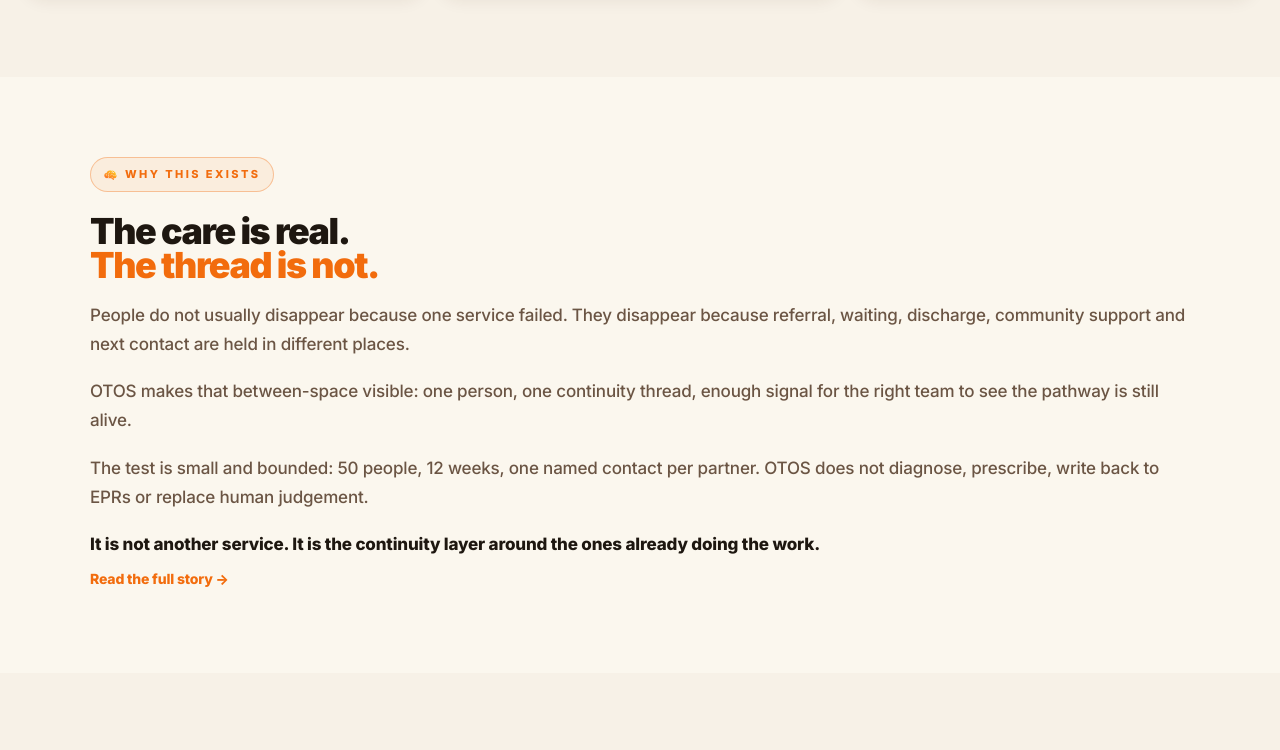
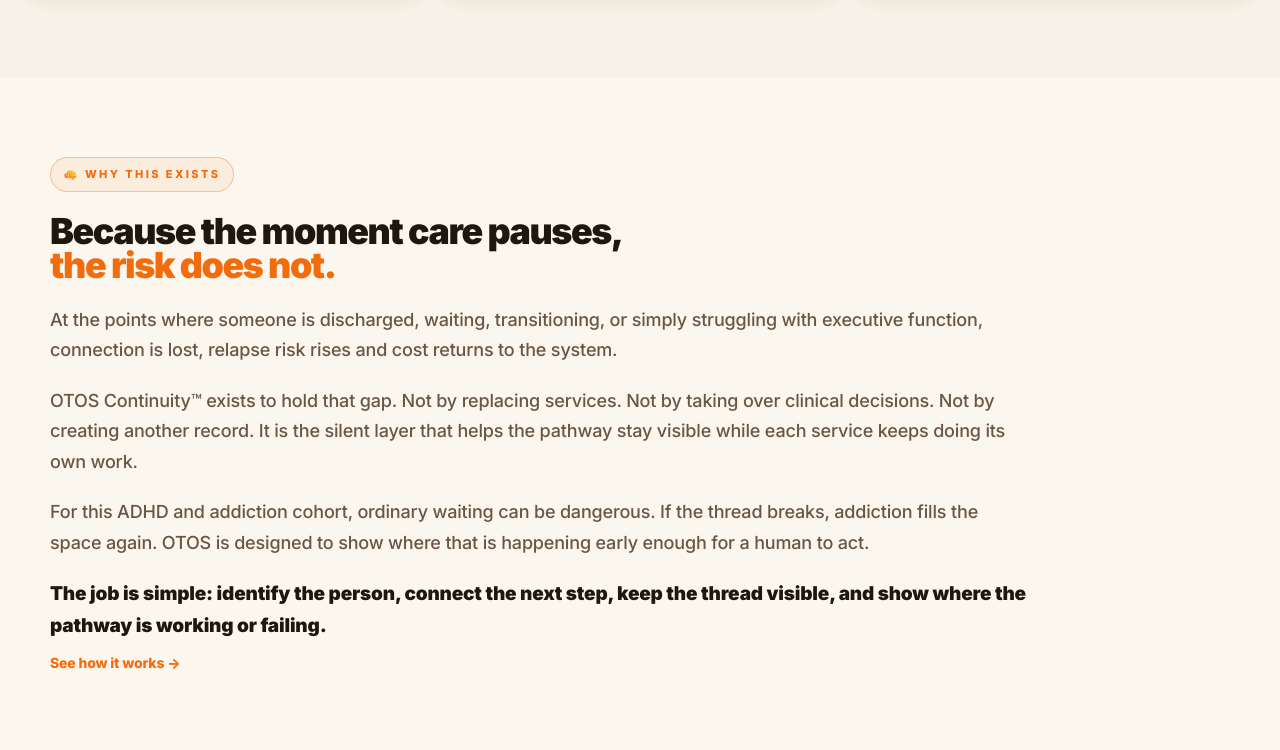
Before and after one commit to otoslifeproject-cell/partner-minisite, a website: page NHS-MINI-SITE/index.html in a window 1280 px wide. Shown: the part 2547-3297 px from the top of the page. Drawn offline with Linux system fonts and the light colour scheme.

Commit message:
Update index.html

```diff
--- a/NHS-MINI-SITE/index.html
+++ b/NHS-MINI-SITE/index.html
@@ -242,20 +242,37 @@
     </div>
   </section>
 
-  <!-- ══ WHY THIS EXISTS ════════════════════════════════ -->
-  <section class="paper-section paper-section--alt" id="why-this-exists">
-    <div class="container" style="max-width:1100px">
-      <span class="kicker"><span class="kicker-icon"></span>Why this exists</span>
-      <h2 style="max-width:740px">The care is real.<br><span class="accent">The thread is not.</span></h2>
-      <div style="margin-top:18px">
-        <p style="font-size:17px;color:var(--paper-muted)">People do not usually disappear because one service failed. They disappear because referral, waiting, discharge, community support and next contact are held in different places.</p>
-        <p style="font-size:17px;color:var(--paper-muted)">OTOS makes that between-space visible: one person, one continuity thread, enough signal for the right team to see the pathway is still alive.</p>
-        <p style="font-size:17px;color:var(--paper-muted)">The test is small and bounded: 50 people, 12 weeks, one named contact per partner. OTOS does not diagnose, prescribe, write back to EPRs or replace human judgement.</p>
-        <p style="font-size:17px;font-weight:800;color:var(--paper-ink)">It is not another service. It is the continuity layer around the ones already doing the work.</p>
-      </div>
-      <a href="founder-story.html" style="display:inline-block;margin-top:8px;font-size:14px;font-weight:800;color:var(--orange);text-decoration:none">Read the full story →</a>
+<!-- ══ WHY THIS EXISTS ════════════════════════════════ -->
+<section class="paper-section paper-section--alt" id="why-this-exists">
+  <div class="container" style="max-width:1180px">
+    <span class="kicker"><span class="kicker-icon"></span>Why this exists</span>
+
+    <h2 style="max-width:900px">
+      Because the moment care pauses,<br>
+      <span class="accent">the risk does not.</span>
+    </h2>
+
+    <div style="max-width:980px;margin-top:22px">
+      <p style="font-size:18px;line-height:1.7;color:var(--paper-muted)">
+        At the points where someone is discharged, waiting, transitioning, or simply struggling with executive function, connection is lost, relapse risk rises and cost returns to the system.
+      </p>
+
+      <p style="font-size:18px;line-height:1.7;color:var(--paper-muted)">
+        OTOS Continuity™ exists to hold that gap. Not by replacing services. Not by taking over clinical decisions. Not by creating another record. It is the silent layer that helps the pathway stay visible while each service keeps doing its own work.
+      </p>
+
+      <p style="font-size:18px;line-height:1.7;color:var(--paper-muted)">
+        For this ADHD and addiction cohort, ordinary waiting can be dangerous. If the thread breaks, addiction fills the space again. OTOS is designed to show where that is happening early enough for a human to act.
+      </p>
+
+      <p style="font-size:19px;line-height:1.65;font-weight:850;color:var(--paper-ink)">
+        The job is simple: identify the person, connect the next step, keep the thread visible, and show where the pathway is working or failing.
+      </p>
     </div>
-  </section>
+
+    <a href="#how-it-works" style="display:inline-block;margin-top:10px;font-size:14px;font-weight:800;color:var(--orange);text-decoration:none">See how it works →</a>
+  </div>
+</section>
 
   <!-- ══ HOW IT WORKS — four steps ════════════════════════ -->
   <section class="paper-section">
```
